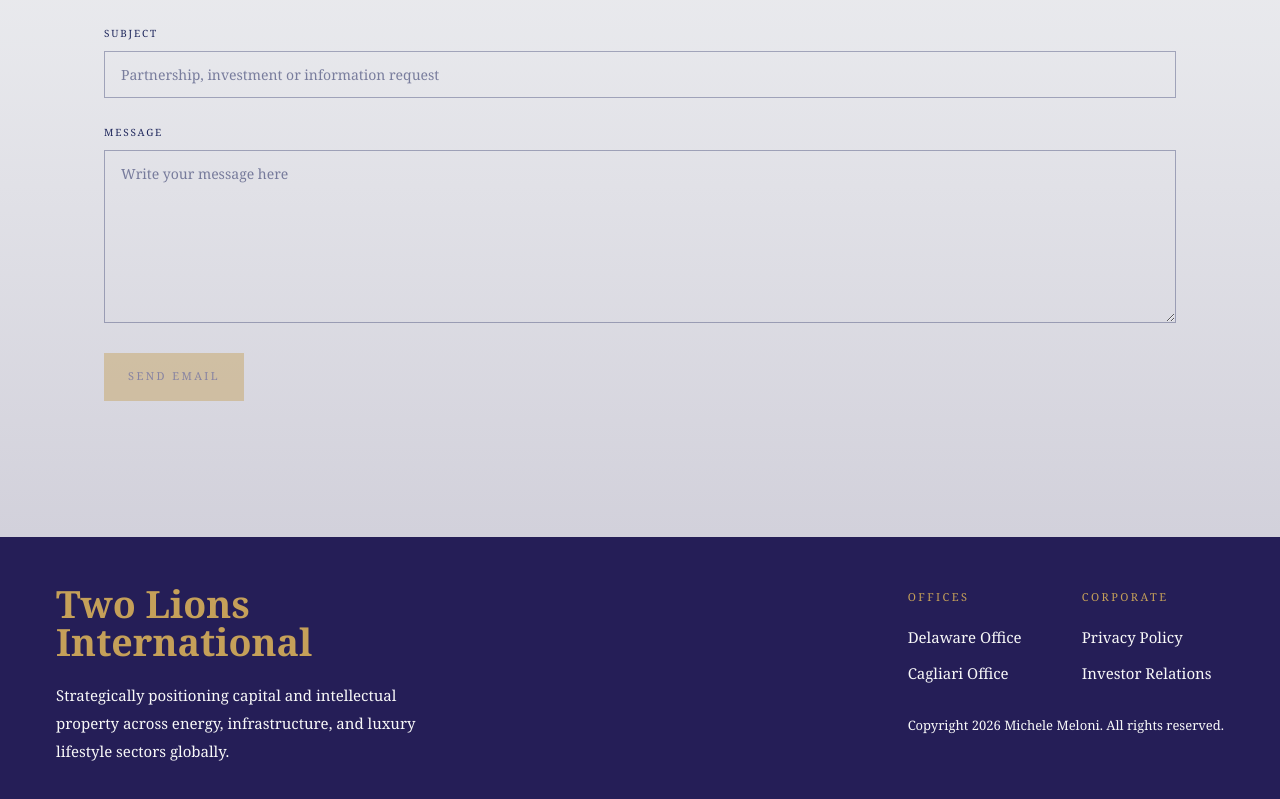
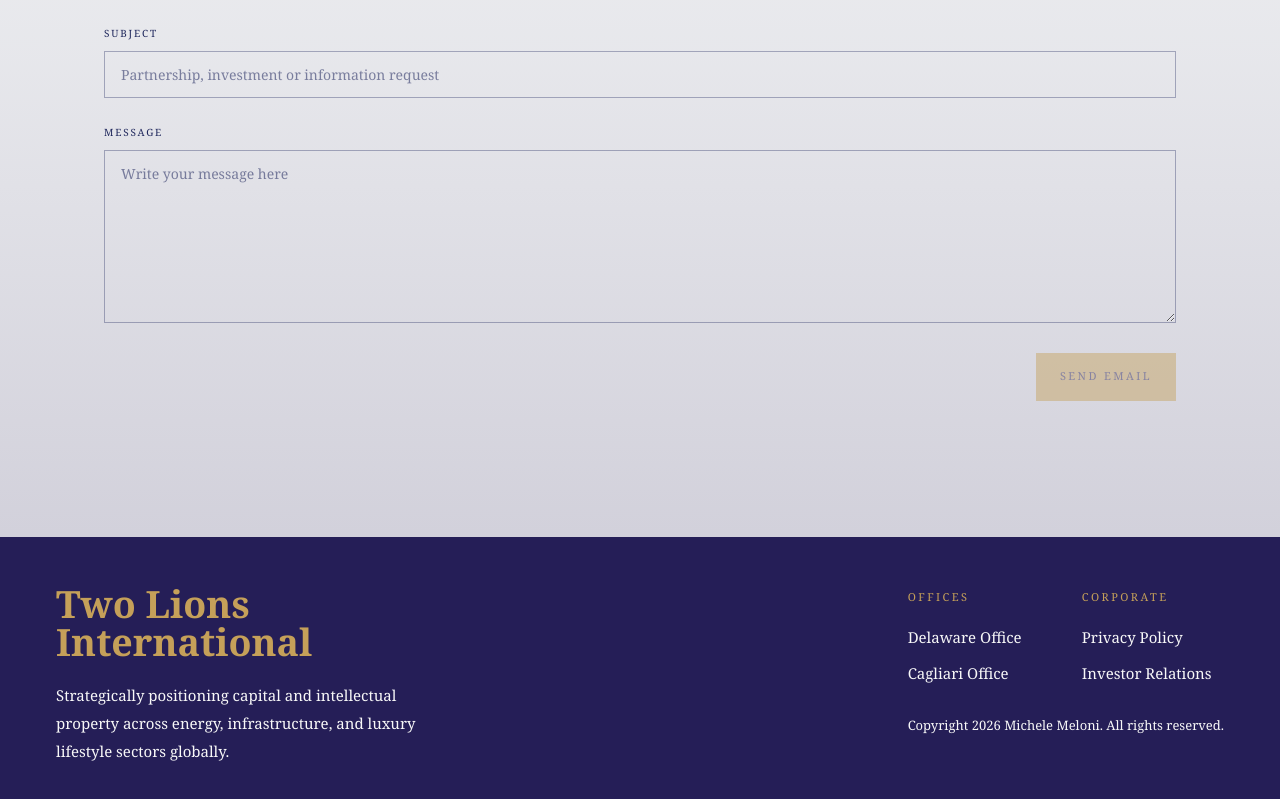
Before and after one commit to MicheleMeloni29/two_lions, a Next.js app: page / in a window 1280 px wide. Shown: the part 6092-6891 px from the top of the page. Built offline with nearby package versions, Linux system fonts and the light colour scheme; a web font is replaced by a local one.

Commit message:
ContactSection_home_added

```diff
--- a/components/ContactSection.tsx
+++ b/components/ContactSection.tsx
@@ -150,12 +150,12 @@ export default function ContactSection({ lang }: ContactSectionProps) {
             />
           </label>
 
-          <div className="mt-6 flex flex-col gap-3 md:flex-row md:items-center md:justify-between">
+          <div className="mt-6 flex justify-stretch sm:justify-start md:justify-end">
 
             <button
               type="submit"
               disabled={!isConfigured}
-              className="inline-flex min-h-12 items-center justify-center bg-[color:var(--color-thirdary)] px-6 py-3 text-[11px] uppercase tracking-[0.22em] text-primary transition-opacity hover:opacity-90 disabled:cursor-not-allowed disabled:opacity-45"
+              className="inline-flex min-h-12 w-full items-center justify-center bg-[color:var(--color-thirdary)] px-6 py-3 text-[11px] uppercase tracking-[0.22em] text-primary transition-opacity hover:opacity-90 disabled:cursor-not-allowed disabled:opacity-45 sm:w-auto"
             >
               {current.cta}
             </button>
```
